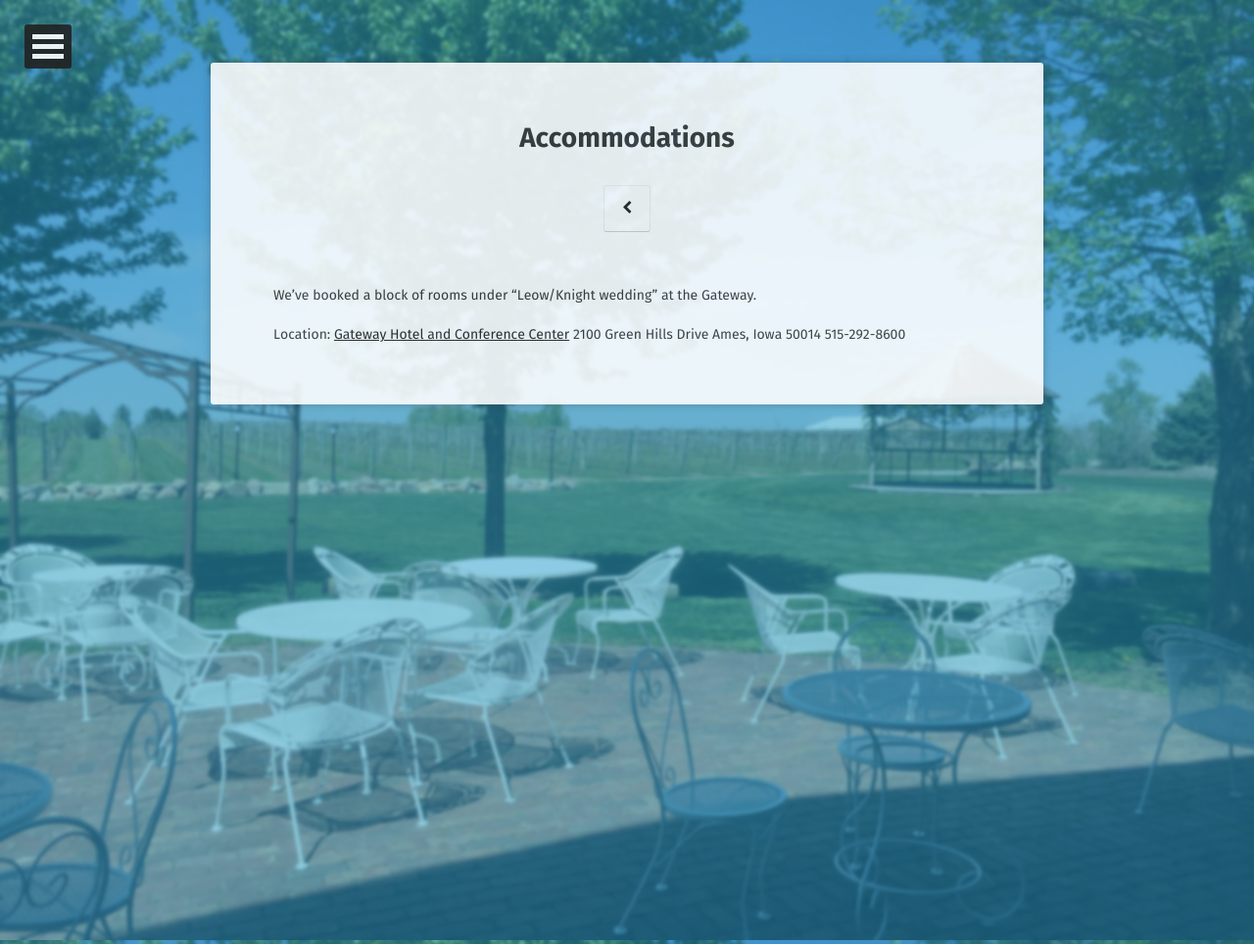
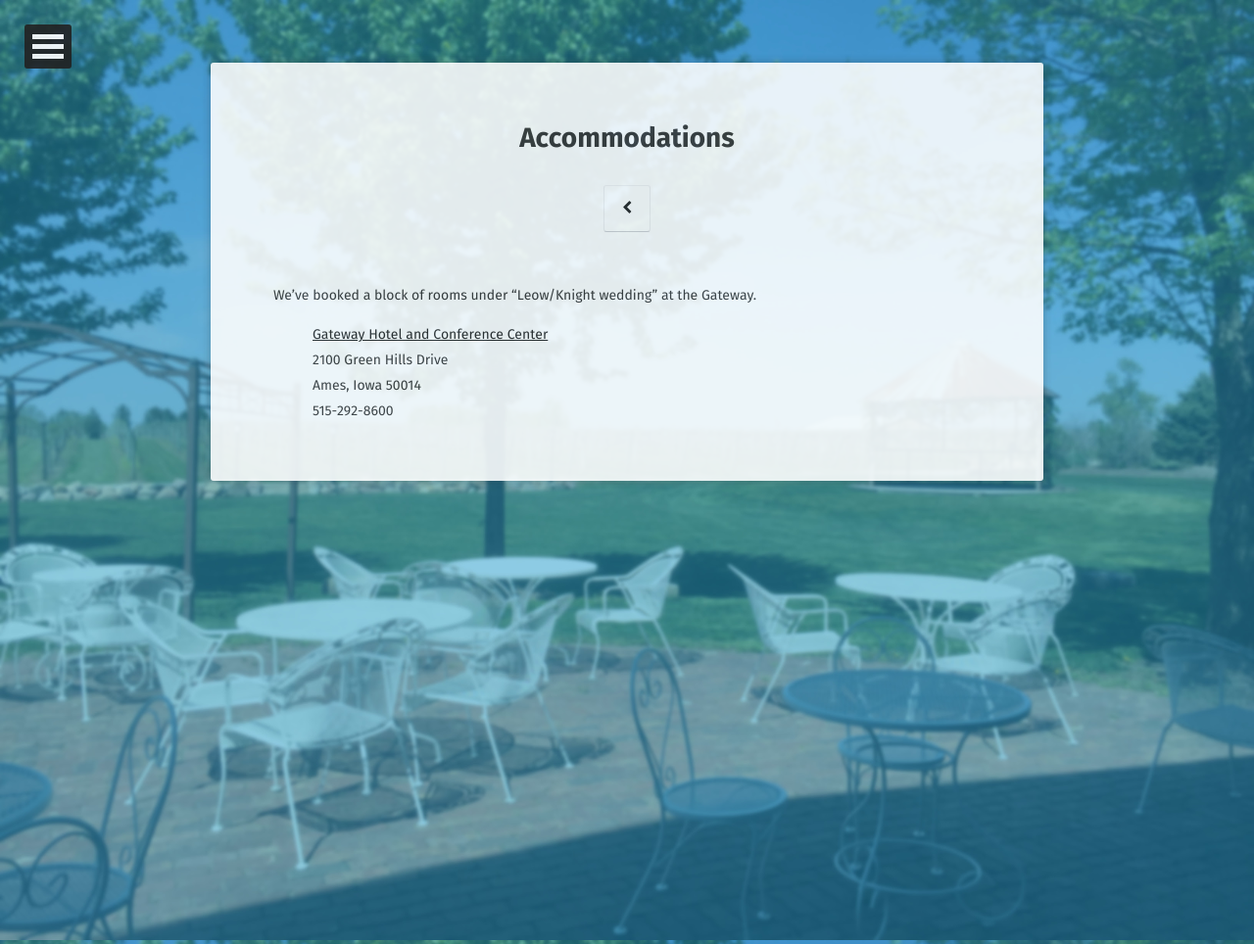
Before and after one commit to crgk/chadandszuyin.us, a Jekyll site: the page built from accommodations.md, in a window 1280 px wide. Shown: the whole page at 98% size. Built offline with Jekyll 4.4.1, drawn with Linux system fonts in a browser that asks for light colours; some web fonts are replaced.

Commit message:
Format as unordered list

```diff
--- a/accommodations.md
+++ b/accommodations.md
@@ -6,8 +6,9 @@ comments: false
 
 We've booked a block of rooms under "Leow/Knight wedding" at the Gateway.
 
-Location:
-[Gateway Hotel and Conference Center](http://gatewayames.com/)
-2100 Green Hills Drive
-Ames, Iowa 50014
-515-292-8600
+<ul style="list-style:none;">
+  <li><a href="http://gatewayames.com/">Gateway Hotel and Conference Center</a></li>
+  <li>2100 Green Hills Drive</li>
+  <li>Ames, Iowa 50014</li>
+  <li>515-292-8600</li>
+</ul>
```
